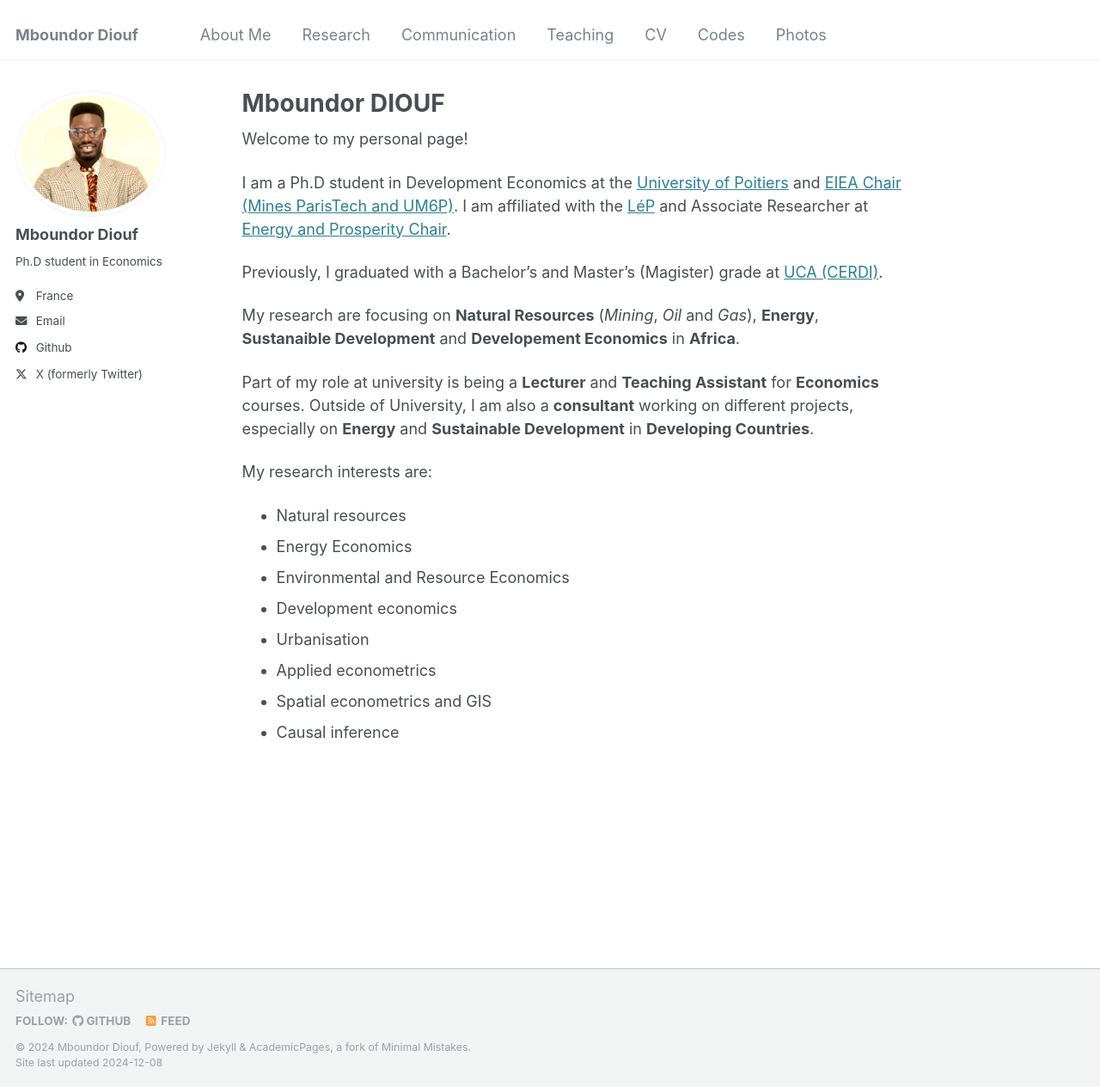
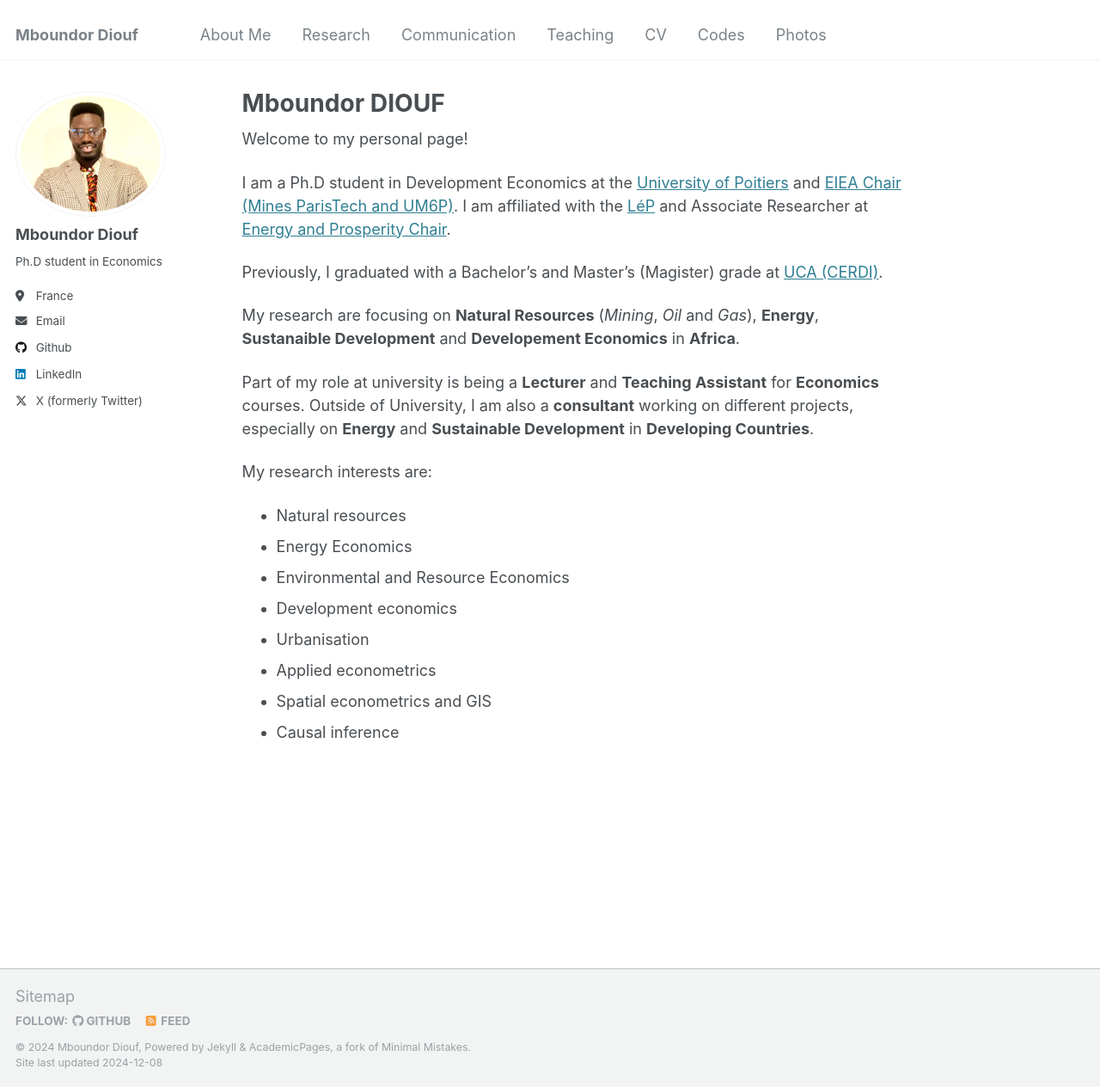
Before and after one commit to mboundordiouf/mboundordiouf.github.io, a Jekyll site: the page built from _pages/about.md, in a window 1280 px wide and 1264 px high. Shown: the whole window at 86% size. Built offline with Jekyll 4.4.1, drawn with Linux system fonts in a browser that asks for light colours.

Commit message:
Update _config.yml

```diff
--- a/_config.yml
+++ b/_config.yml
@@ -104,7 +104,7 @@ author:
   instagram        :
   impactstory      : #"https://profiles.impactstory.org/u/xxxx-xxxx-xxxx-xxxx"
   lastfm           :
-  Linkedin         :  "https://www.linkedin.com/in/mboundor-diouf-246990163/"
+  linkedin         :  "https://www.linkedin.com/in/mboundor-diouf-246990163/"
   orcid            :
   pinterest        :
   soundcloud       :
```
